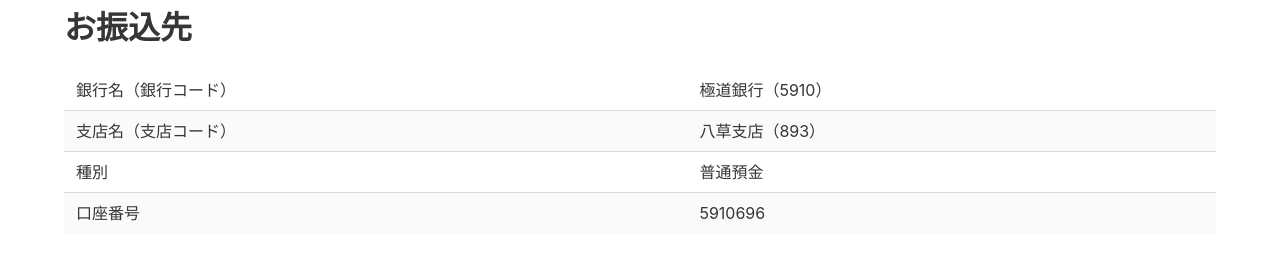
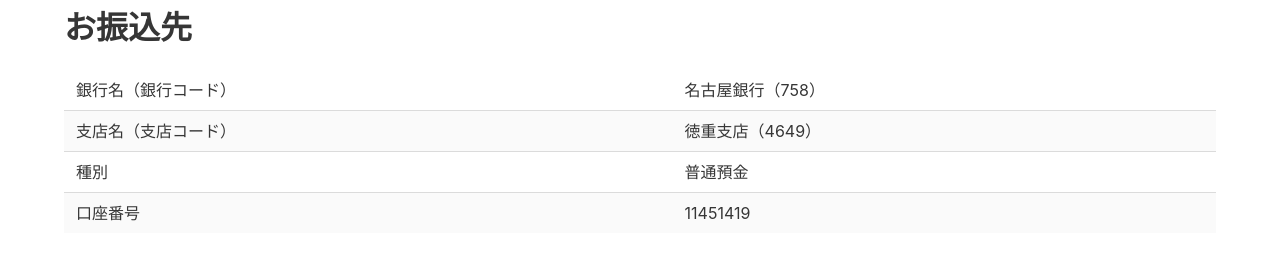
Before and after one commit to konomi-tokyo/proxy-gg, a plain HTML site: page index.html in a window 1280 px wide. Shown: the part 866-1126 px from the top of the page. Drawn offline with nearby package versions, Linux system fonts and the light colour scheme; a script that the page names is missing.

Commit message:
Update index.html

```diff
--- a/index.html
+++ b/index.html
@@ -61,11 +61,11 @@
         <table class="table is-striped is-fullwidth">
           <tr>
             <td>銀行名（銀行コード）</td>
-            <td>極道銀行（5910）</td>
+            <td>名古屋銀行（758）</td>
           </tr>
           <tr>
             <td>支店名（支店コード）</td>
-            <td>八草支店（893）</td>
+            <td>徳重支店（4649）</td>
           </tr>
           <tr>
             <td>種別</td>
@@ -73,7 +73,7 @@
           </tr>
           <tr>
             <td>口座番号</td>
-            <td>5910696</td>
+            <td>11451419</td>
           </tr>
         </table>
       </div>
```
